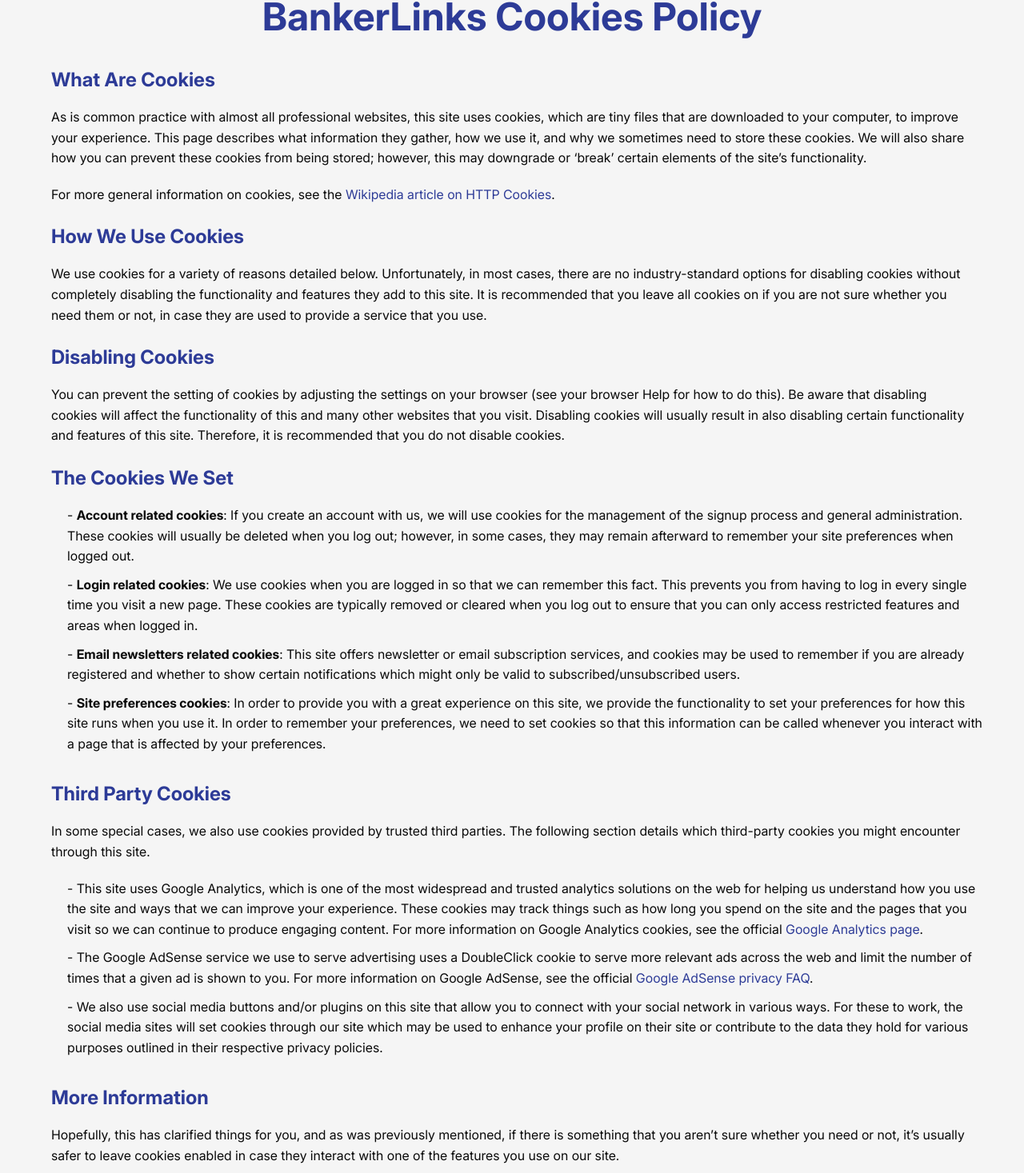
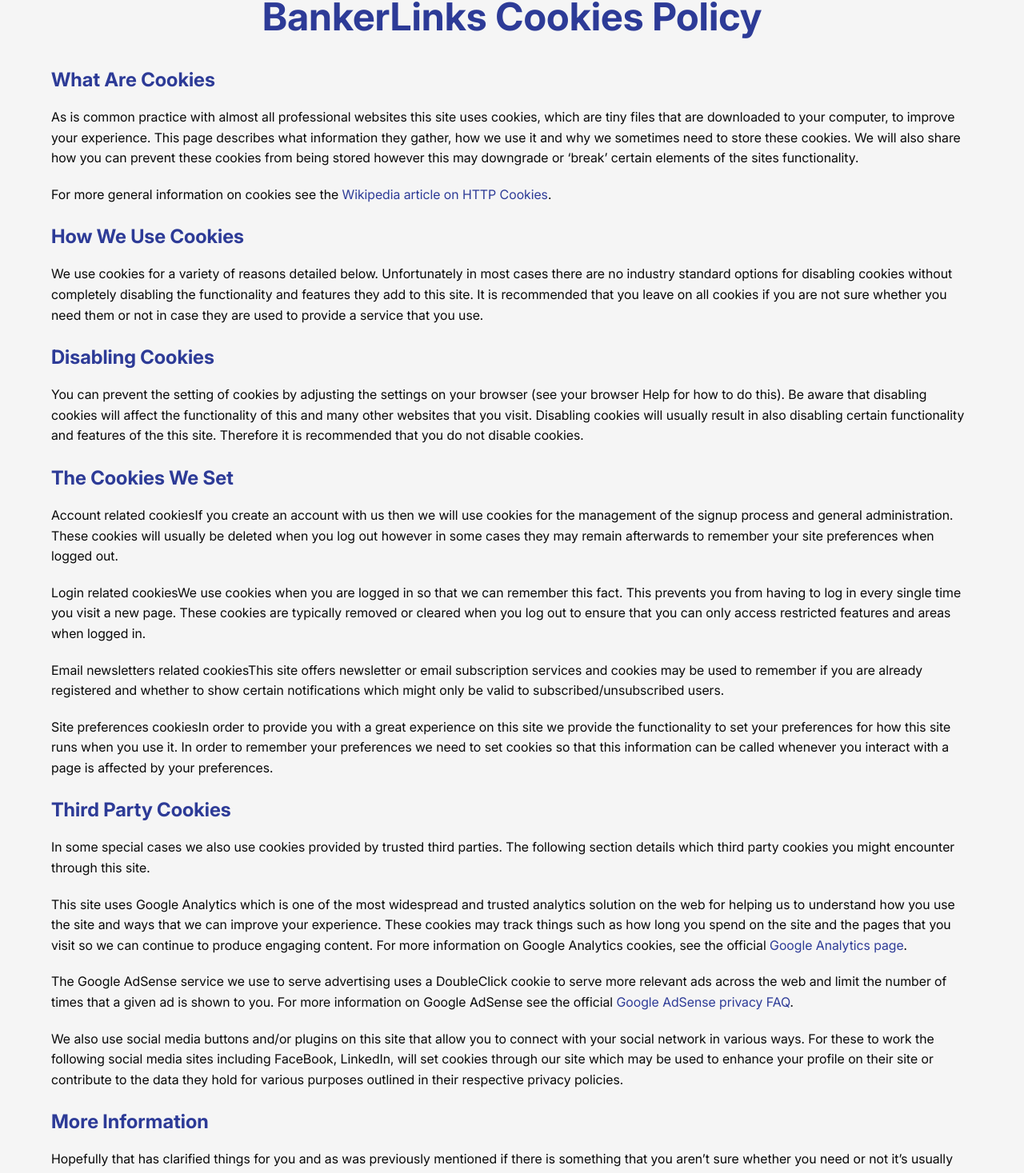
Before and after one commit to VKrivkov/BankerLinks, a React (Vite) app in the folder bankerlinks/: page /cookies-policy in a window 1280 px wide. Shown: the part 149-1616 px from the top of the page at 80% size. Built offline with nearby package versions, Linux system fonts and the light colour scheme.

Commit message:
Privacy policy finals

```diff
--- a/bankerlinks/src/screens/CookiesPolicy/CookiesPolicy.jsx
+++ b/bankerlinks/src/screens/CookiesPolicy/CookiesPolicy.jsx
@@ -8,75 +8,72 @@ const CookiesPolicy = () => {
 
       <h4>What Are Cookies</h4>
       <p>
-        As is common practice with almost all professional websites, this site uses cookies, which are tiny files that are downloaded to your computer, to improve your experience.
-        This page describes what information they gather, how we use it, and why we sometimes need to store these cookies.
-        We will also share how you can prevent these cookies from being stored; however, this may downgrade or ‘break’ certain elements of the site’s functionality.
+        As is common practice with almost all professional websites this site uses cookies, which are tiny files that are downloaded to your computer, to improve your experience.
+        This page describes what information they gather, how we use it and why we sometimes need to store these cookies.
+        We will also share how you can prevent these cookies from being stored however this may downgrade or ‘break’ certain elements of the sites functionality.
       </p>
       <p>
-        For more general information on cookies, see the <a href="https://en.wikipedia.org/wiki/HTTP_cookie" target="_blank" rel="noopener noreferrer">Wikipedia article on HTTP Cookies</a>.
+        For more general information on cookies see the <a href="https://en.wikipedia.org/wiki/HTTP_cookie" target="_blank" rel="noopener noreferrer">Wikipedia article on HTTP Cookies</a>.
       </p>
 
       <h4>How We Use Cookies</h4>
       <p>
-        We use cookies for a variety of reasons detailed below. Unfortunately, in most cases, there are no industry-standard options for disabling cookies without completely disabling the functionality and features they add to this site.
-        It is recommended that you leave all cookies on if you are not sure whether you need them or not, in case they are used to provide a service that you use.
+        We use cookies for a variety of reasons detailed below. Unfortunately in most cases there are no industry standard options for disabling cookies without completely disabling the functionality and features they add to this site.
+        It is recommended that you leave on all cookies if you are not sure whether you need them or not in case they are used to provide a service that you use.
       </p>
 
       <h4>Disabling Cookies</h4>
       <p>
         You can prevent the setting of cookies by adjusting the settings on your browser (see your browser Help for how to do this). Be aware that disabling cookies will affect the functionality of this and many other websites that you visit.
-        Disabling cookies will usually result in also disabling certain functionality and features of this site. Therefore, it is recommended that you do not disable cookies.
+        Disabling cookies will usually result in also disabling certain functionality and features of the this site. Therefore it is recommended that you do not disable cookies.
       </p>
 
       <h4>The Cookies We Set</h4>
-      <ul>
-        <li>
-          - <strong>Account related cookies</strong>: If you create an account with us, we will use cookies for the management of the signup process and general administration.
-          These cookies will usually be deleted when you log out; however, in some cases, they may remain afterward to remember your site preferences when logged out.
-        </li>
-        <li>
-          - <strong>Login related cookies</strong>: We use cookies when you are logged in so that we can remember this fact.
-          This prevents you from having to log in every single time you visit a new page. These cookies are typically removed or cleared when you log out to ensure that you can only access restricted features and areas when logged in.
-        </li>
-        <li>
-          - <strong>Email newsletters related cookies</strong>: This site offers newsletter or email subscription services, and cookies may be used to remember if you are already registered and whether to show certain notifications which might only be valid to subscribed/unsubscribed users.
-        </li>
-        <li>
-          - <strong>Site preferences cookies</strong>: In order to provide you with a great experience on this site, we provide the functionality to set your preferences for how this site runs when you use it.
-          In order to remember your preferences, we need to set cookies so that this information can be called whenever you interact with a page that is affected by your preferences.
-        </li>
-      </ul>
+      <p>
+        Account related cookiesIf you create an account with us then we will use cookies for the management of the signup process and general administration.
+        These cookies will usually be deleted when you log out however in some cases they may remain afterwards to remember your site preferences when logged out.
+      </p>
+      <p>
+        Login related cookiesWe use cookies when you are logged in so that we can remember this fact.
+        This prevents you from having to log in every single time you visit a new page.
+        These cookies are typically removed or cleared when you log out to ensure that you can only access restricted features and areas when logged in.
+      </p>
+      <p>
+        Email newsletters related cookiesThis site offers newsletter or email subscription services and cookies may be used to remember if you are already registered and whether to show certain notifications which might only be valid to subscribed/unsubscribed users.
+      </p>
+      <p>
+        Site preferences cookiesIn order to provide you with a great experience on this site we provide the functionality to set your preferences for how this site runs when you use it.
+        In order to remember your preferences we need to set cookies so that this information can be called whenever you interact with a page is affected by your preferences.
+      </p>
 
       <h4>Third Party Cookies</h4>
       <p>
-        In some special cases, we also use cookies provided by trusted third parties. The following section details which third-party cookies you might encounter through this site.
+        In some special cases we also use cookies provided by trusted third parties. The following section details which third party cookies you might encounter through this site.
       </p>
-      <ul>
-        <li>
-          - This site uses Google Analytics, which is one of the most widespread and trusted analytics solutions on the web for helping us understand how you use the site and ways that we can improve your experience.
-          These cookies may track things such as how long you spend on the site and the pages that you visit so we can continue to produce engaging content.
-          For more information on Google Analytics cookies, see the official <a href="https://developers.google.com/analytics/devguides/collection/analyticsjs/cookie-usage" target="_blank" rel="noopener noreferrer">Google Analytics page</a>.
-        </li>
-        <li>
-          - The Google AdSense service we use to serve advertising uses a DoubleClick cookie to serve more relevant ads across the web and limit the number of times that a given ad is shown to you.
-          For more information on Google AdSense, see the official <a href="https://support.google.com/adsense/answer/2839090?hl=en" target="_blank" rel="noopener noreferrer">Google AdSense privacy FAQ</a>.
-        </li>
-        <li>
-          - We also use social media buttons and/or plugins on this site that allow you to connect with your social network in various ways.
-          For these to work, the social media sites will set cookies through our site which may be used to enhance your profile on their site or contribute to the data they hold for various purposes outlined in their respective privacy policies.
-        </li>
-      </ul>
+      <p>
+        This site uses Google Analytics which is one of the most widespread and trusted analytics solution on the web for helping us to understand how you use the site and ways that we can improve your experience.
+        These cookies may track things such as how long you spend on the site and the pages that you visit so we can continue to produce engaging content.
+        For more information on Google Analytics cookies, see the official <a href="https://developers.google.com/analytics/devguides/collection/analyticsjs/cookie-usage" target="_blank" rel="noopener noreferrer">Google Analytics page</a>.
+      </p>
+      <p>
+        The Google AdSense service we use to serve advertising uses a DoubleClick cookie to serve more relevant ads across the web and limit the number of times that a given ad is shown to you.
+        For more information on Google AdSense see the official <a href="https://support.google.com/adsense/answer/2839090?hl=en" target="_blank" rel="noopener noreferrer">Google AdSense privacy FAQ</a>.
+      </p>
+      <p>
+        We also use social media buttons and/or plugins on this site that allow you to connect with your social network in various ways.
+        For these to work the following social media sites including FaceBook, LinkedIn, will set cookies through our site which may be used to enhance your profile on their site or contribute to the data they hold for various purposes outlined in their respective privacy policies.
+      </p>
 
       <h4>More Information</h4>
       <p>
-        Hopefully, this has clarified things for you, and as was previously mentioned, if there is something that you aren’t sure whether you need or not, it’s usually safer to leave cookies enabled in case they interact with one of the features you use on our site.
+        Hopefully that has clarified things for you and as was previously mentioned if there is something that you aren’t sure whether you need or not it’s usually safer to leave cookies enabled in case it does interact with one of the features you use on our site.
       </p>
       <p>
-        However, if you are still looking for more information, you can contact us through one of our preferred contact methods:
+        However if you are still looking for more information then you can contact us through one of our preferred contact methods:
       </p>
       <ul>
         <li>- Phone: +352 621 405 208</li>
-        <li>- E-mail through our dedicated contact page</li>
+        <li>- E-mail contact page</li>
       </ul>
     </div>
   );
```
Also changed, not shown: bankerlinks/src/screens/PrivacyPolicy/PrivacyPolicy.jsx (+78 -27 lines).
